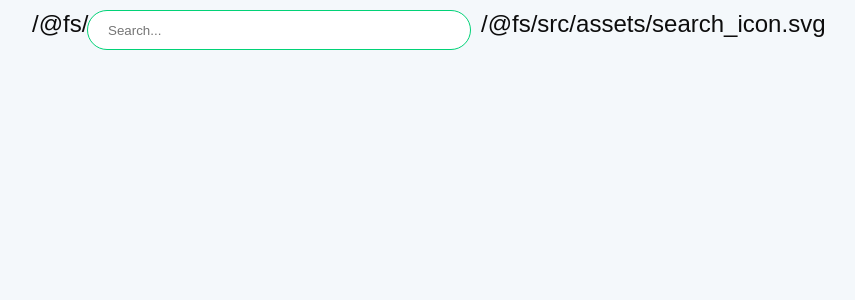
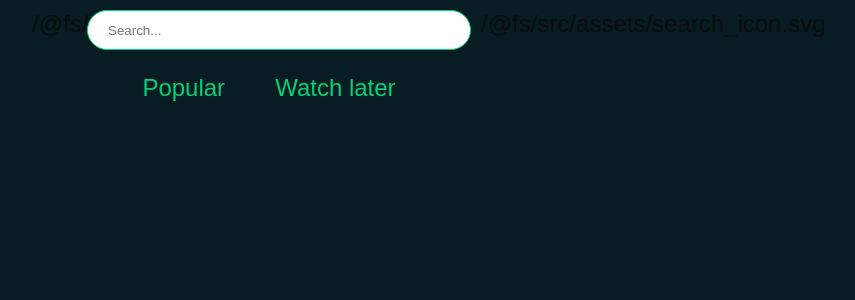
Before and after one commit to yacmeno/tmdb-app, a React app: page / in a window 1280 px wide. Shown: the top 300 px of the page, without its empty margins (366-1221 px from the left). Built offline with nearby package versions, Linux system fonts and the light colour scheme.

Commit message:
Added navigation skeleton and styling

```diff
--- a/src/components/App.tsx
+++ b/src/components/App.tsx
@@ -1,8 +1,14 @@
 import React from "react";
 import Header from "./Header";
+import Navigation from "./Navigation";
 
 const App: React.FC = () => {
-	return <Header />;
+	return (
+		<>
+			<Header />
+			<Navigation />
+		</>
+	);
 };
 
 export default App;
--- /dev/null
+++ b/src/components/Navigation.tsx
@@ -0,0 +1,18 @@
+import React from "react";
+
+const Navigation: React.FC = () => {
+	return (
+		<nav className="navigation">
+			<ul>
+				<li>
+					<a href="#popular">Popular</a>
+				</li>
+				<li>
+					<a href="#watch-later">Watch later</a>
+				</li>
+			</ul>
+		</nav>
+	);
+};
+
+export default Navigation;
--- a/src/styles/header.scss
+++ b/src/styles/header.scss
@@ -24,11 +24,9 @@
 .search-button {
 	> svg {
 		fill: $tmdb-color;
-	}
-
-	&:hover {
-		border-radius: 20%;
-		box-shadow: 0 1px 6px 0 $tmdb-color;
+		&:hover {
+			@include hover-drop-shadow;
+		}
 	}
 
 	cursor: pointer;
--- a/src/styles/index.scss
+++ b/src/styles/index.scss
@@ -1,5 +1,7 @@
+@import "./mixins.scss";
 @import "./variables.scss";
 @import "./header.scss";
+@import "./navigation.scss";
 
 // Global styles
 html,
@@ -10,7 +12,7 @@ body {
 	font-size: 24px;
 	padding: 0;
 	margin: 0;
-	background-color: #f4f8fb;
+	background-color: $tmdb-background-color;
 	color: $base-color;
 }
 
--- /dev/null
+++ b/src/styles/mixins.scss
@@ -0,0 +1,3 @@
+@mixin hover-drop-shadow {
+	filter: drop-shadow(0 0 0.1rem $tmdb-color);
+}
--- /dev/null
+++ b/src/styles/navigation.scss
@@ -0,0 +1,19 @@
+.navigation {
+	ul {
+		list-style: none;
+		display: flex;
+		justify-content: center;
+	}
+
+	li {
+		margin-right: 50px;
+	}
+
+	a {
+		text-decoration: none;
+		color: $tmdb-color;
+		&:hover {
+			@include hover-drop-shadow;
+		}
+	}
+}
--- a/src/styles/variables.scss
+++ b/src/styles/variables.scss
@@ -1,2 +1,3 @@
 $base-color: rgb(13, 13, 13);
 $tmdb-color: #01d277;
+$tmdb-background-color: #081c24;
```
